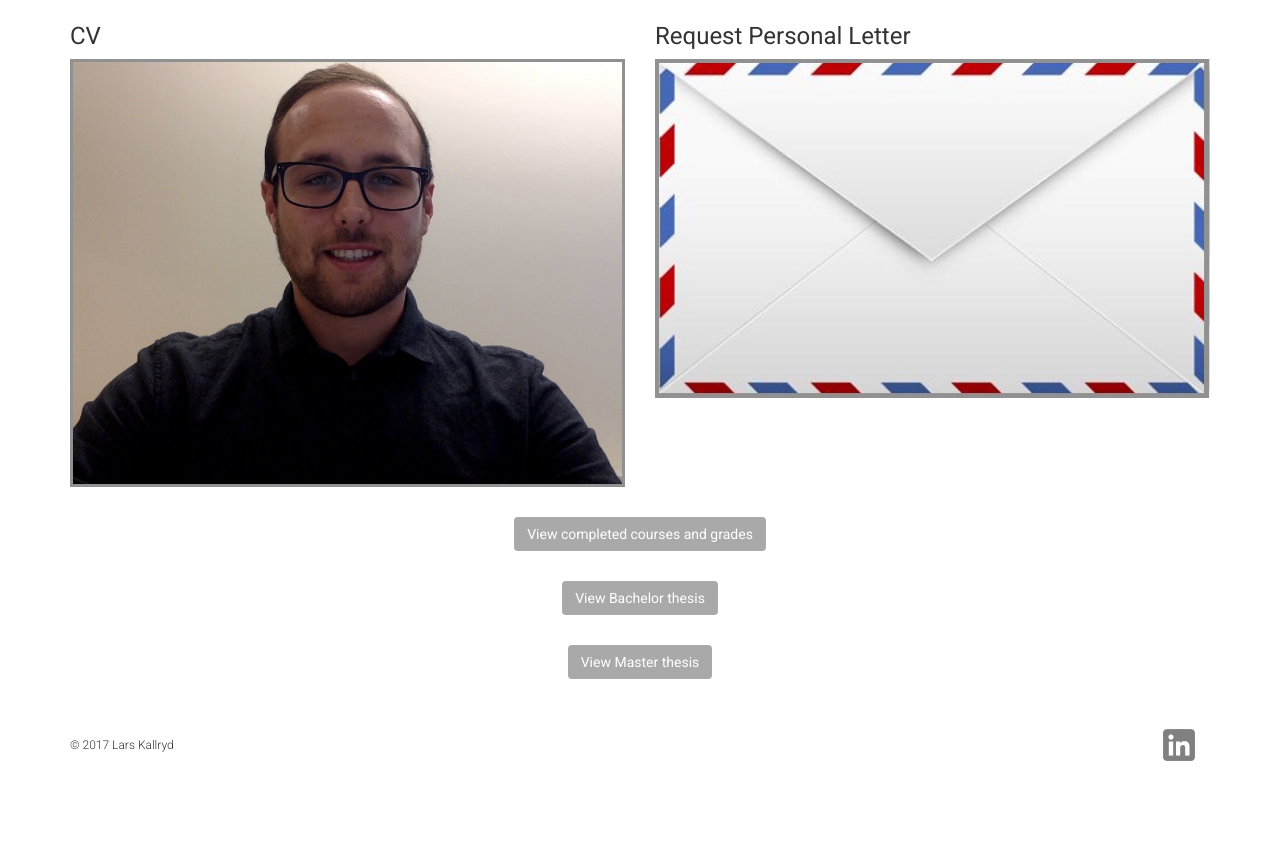
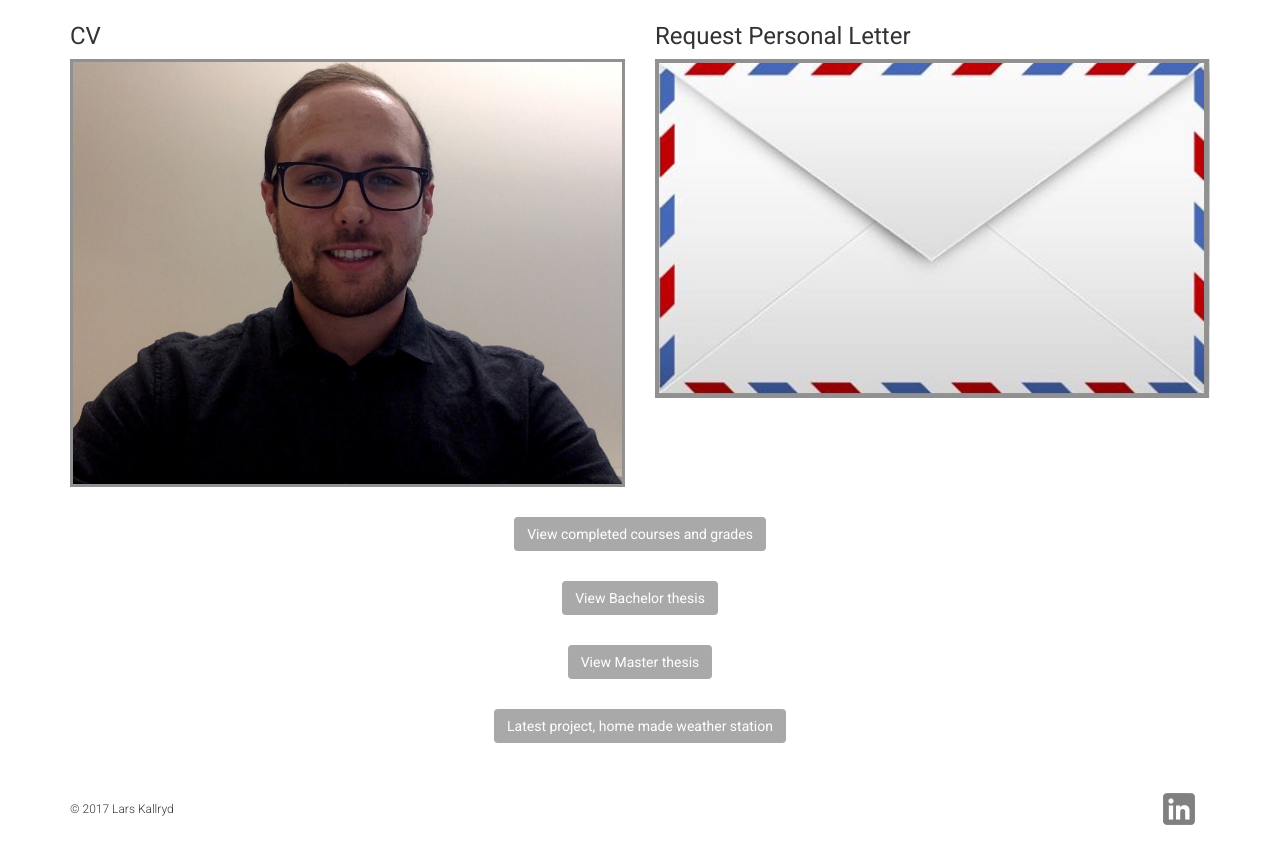
Before and after one commit to lkallryd/lkallryd.github.io, a plain HTML site: page index.html in a window 1280 px wide. Shown: the part 630-1485 px from the top of the page. Before the commit the page ends 1421 px from the top, so only its background shows below. Drawn offline with nearby package versions, Linux system fonts and the light colour scheme.

Commit message:
Update index.html

```diff
--- a/index.html
+++ b/index.html
@@ -44,6 +44,9 @@
     <div class="row text-center">
       <a class="btn btn-secondary" href="mscthesis.pdf">View Master thesis</a>
     </div>
+    <div class="row text-center">
+      <a class="btn btn-secondary" href="https://thingspeak.com/channels/169976">Latest project, home made weather station</a>
+    </div>
 
   </section>
   <footer class="container">
```
